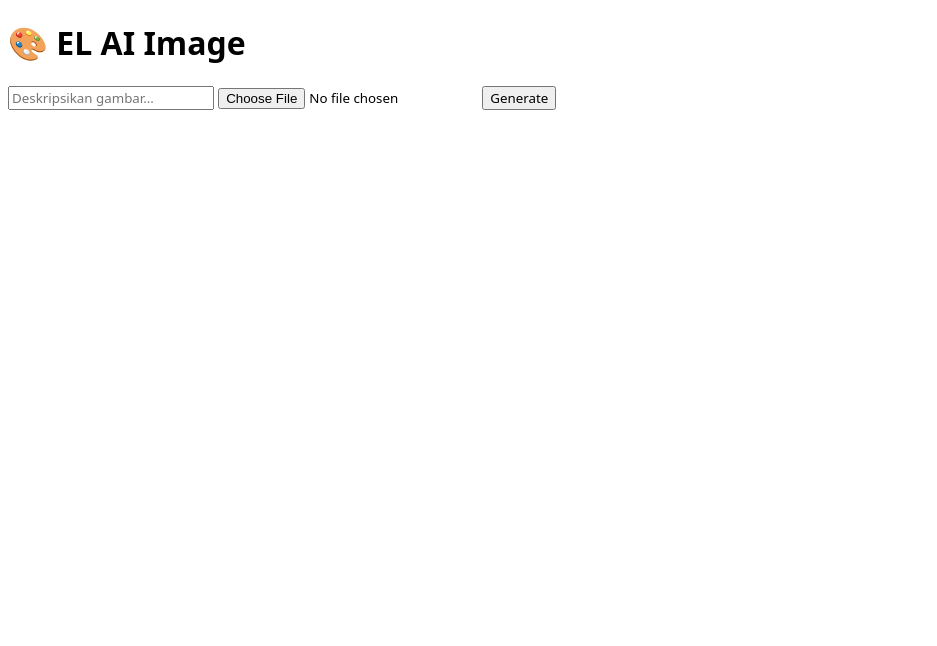
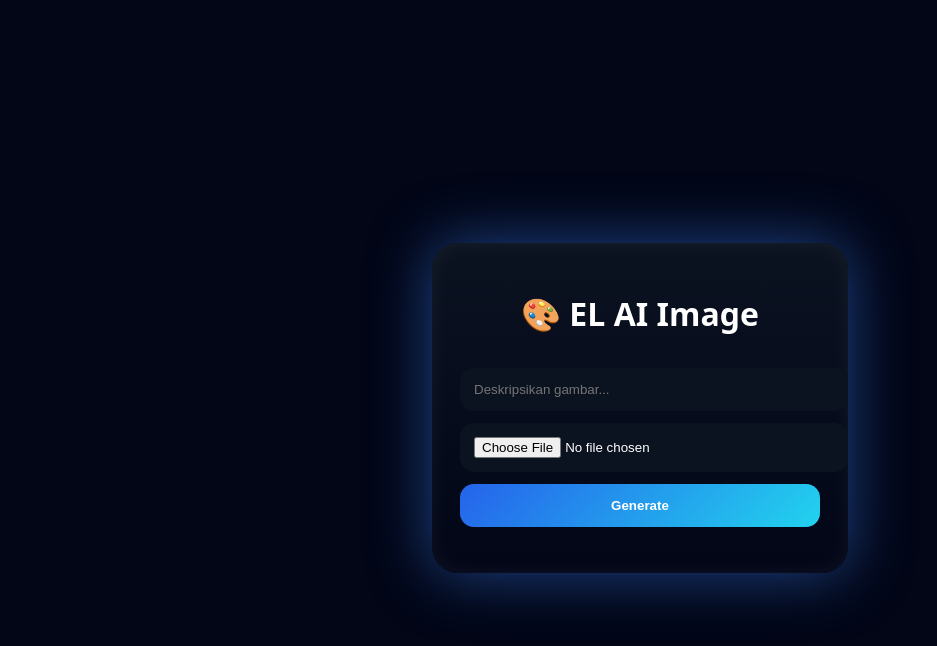
Before and after one commit to imamnurkarim97-hash/Website_EL, a website: page ai/ai-image.html in a window 1280 px wide. Shown: the whole page, without its empty margins (0-937 px from the left). Drawn offline with Linux system fonts and the light colour scheme.

Commit message:
Update ai-image.css

```diff
--- a/ai/ai-image.css
+++ b/ai/ai-image.css
@@ -1,60 +1,50 @@
-*{
-  box-sizing:border-box;
-  font-family:system-ui,-apple-system,BlinkMacSystemFont,sans-serif;
-}
-
-.chat-bg{
+body{
   background:#020617;
-  color:#e5e7eb;
-  height:100vh;
-  display:flex;
-  flex-direction:column;
-}
-
-.chat-header{
-  padding:14px;
-  text-align:center;
-  font-weight:bold;
-  background:#0b1220;
-  border-bottom:1px solid #1e293b;
-}
-
-.image-box{
-  flex:1;
+  color:white;
+  font-family:system-ui;
   display:flex;
   justify-content:center;
   align-items:center;
-  padding:16px;
+  min-height:100vh;
 }
 
-.image-box img{
-  max-width:100%;
-  border-radius:16px;
-  box-shadow:0 0 40px rgba(37,99,235,.4);
+.container{
+  width:360px;
+  padding:28px;
+  border-radius:26px;
+  background:linear-gradient(180deg,#0b1220,#020617);
+  box-shadow:
+    0 0 60px rgba(59,130,246,.5),
+    inset 0 0 20px rgba(255,255,255,.06);
+  text-align:center;
 }
 
-.input-area{
-  display:flex;
-  gap:8px;
-  padding:12px;
-  background:#020617;
-  border-top:1px solid #1e293b;
+input,button{
+  width:100%;
+  padding:14px;
+  margin-top:12px;
+  border-radius:14px;
+  border:none;
 }
 
-.input-area input{
-  flex:1;
-  padding:12px;
-  border-radius:12px;
-  border:none;
+input{
   background:#0b1220;
   color:white;
 }
 
-.input-area button{
-  padding:0 18px;
-  border-radius:12px;
-  border:none;
-  background:#2563eb;
+button{
+  background:linear-gradient(135deg,#2563eb,#22d3ee);
   color:white;
-  font-size:18px;
+  font-weight:bold;
+  cursor:pointer;
 }
+
+.result{
+  margin-top:18px;
+}
+
+.result img{
+  width:100%;
+  border-radius:18px;
+  display:none;
+}
```
